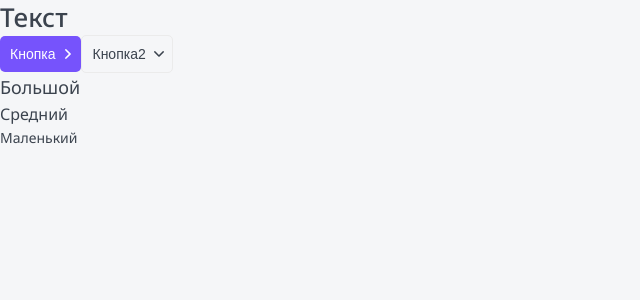
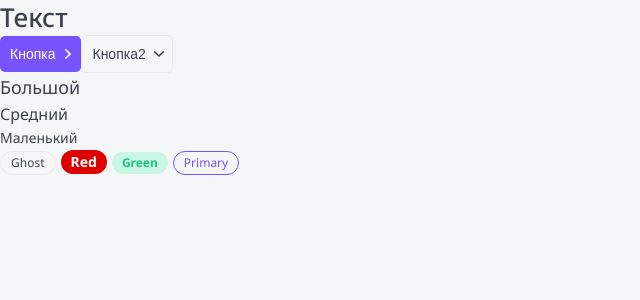
Before and after one commit to deverser/top-app, a Next.js app: page / in a window 1280 px wide. Shown: the top 300 px of the page, without its empty margins (0-640 px from the left). Built offline with nearby package versions, Linux system fonts and the light colour scheme.

Commit message:
Added Tag component description

```diff
--- /dev/null
+++ b/components/Tag/Tag.module.css
@@ -0,0 +1,52 @@
+.tag {
+	display: inline-block;
+
+	box-sizing: border-box;
+	margin-right: 5px;
+	border-radius: 20px;
+}
+
+.s {
+	padding: 5px 10px;
+
+	font-size: 12px;
+	line-height: 12px;
+}
+
+.m {
+	padding: 5px 10px;
+
+	font-size: 14px;
+	line-height: 14px;
+}
+
+.ghost {
+	border: 1px solid var(--gray-light);
+}
+
+.red {
+	color: var(--white);
+	background: #DE0000;
+
+	font-weight: bold;
+}
+
+.grey {
+	color: var(--white);
+	background: #B3C0D9;
+
+	font-weight: bold;
+}
+
+.green {
+	color: var(--green);
+	background: var(--green-light);
+
+	font-weight: bold;
+}
+
+.primary {
+	color: var(--primary);
+	background: none;
+	border: 1px solid var(--primary);
+}
--- /dev/null
+++ b/components/Tag/Tag.tsx
@@ -0,0 +1,23 @@
+import { TagProps } from './Tag.props';
+import styles from './Tag.module.css';
+import cn from 'classnames';
+
+export const Tag = ({ size = 's', children, color = 'ghost', href, className, ...props }: TagProps): JSX.Element => {
+	return (
+		<div
+			className={cn(styles.tag, className, {
+				[styles.s]: size == 's',
+				[styles.m]: size == 'm',
+				[styles.ghost]: color == 'ghost',
+				[styles.red]: color == 'red',
+				[styles.grey]: color == 'grey',
+				[styles.green]: color == 'green',
+				[styles.primary]: color == 'primary',
+			})}
+			{...props}
+		> {
+				href ? <a href={href}>{children}</a> : <> {children} </>
+			}
+		</div >
+	);
+};
--- a/components/index.ts
+++ b/components/index.ts
@@ -1,3 +1,4 @@
 export * from './Htag/Htag';
+export * from './Button/Button';
 export * from './P/P';
-export * from './Button/Button';
+export * from './Tag/Tag';
--- a/pages/index.tsx
+++ b/pages/index.tsx
@@ -1,5 +1,5 @@
 import React from 'react';
-import { Button, Htag, P } from '../components';
+import { Button, Htag, P, Tag } from '../components';
 
 export default function Home(): JSX.Element {
 	return (
@@ -10,5 +10,10 @@
 			<P size='l'>Большой</P>
 			<P>Средний</P>
 			<P size='s'>Маленький</P>
-		</>);
+			<Tag size='s'>Ghost</Tag>
+			<Tag size='m' color='red'>Red</Tag>
+			<Tag size='s' color='green'>Green</Tag>
+			<Tag color='primary'>Primary</Tag>
+		</>
+	);
 }
```
Also changed, not shown: components/Tag/Tag.props.ts (added, +8 -0 lines).
